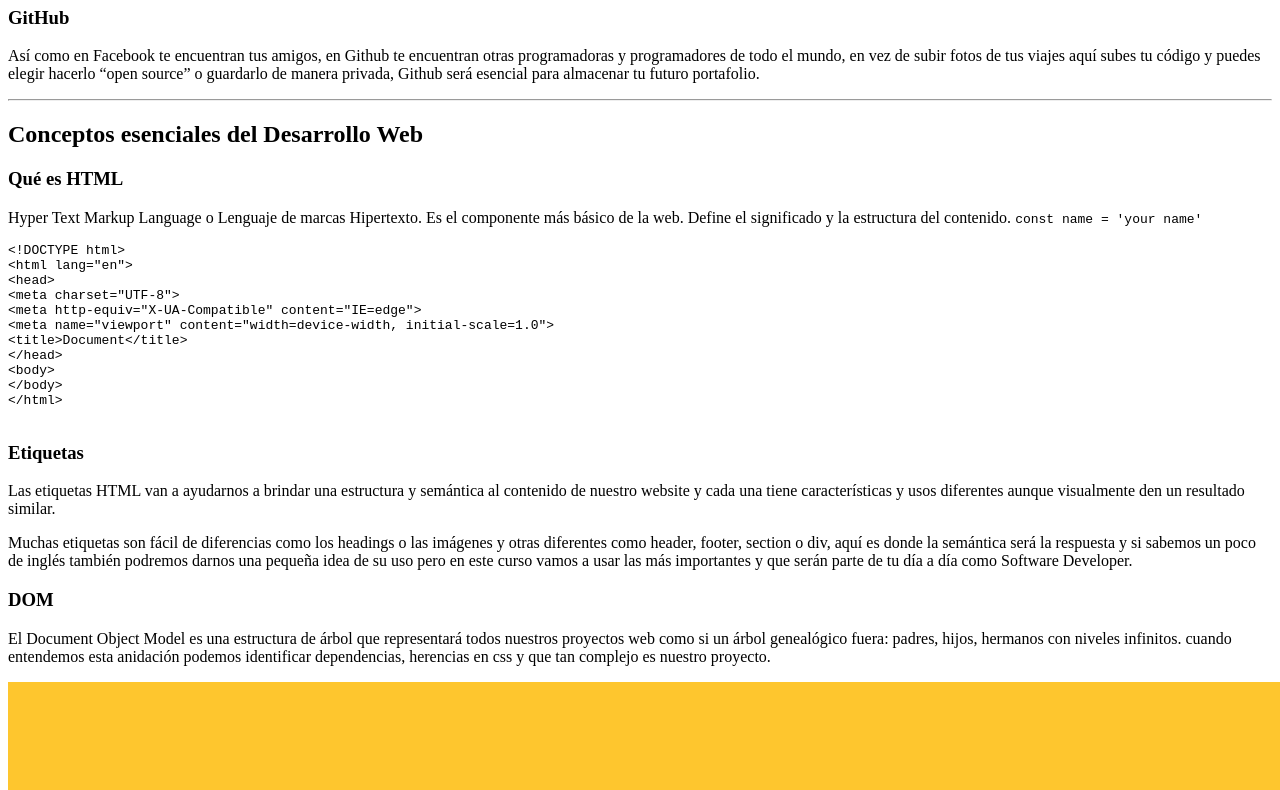
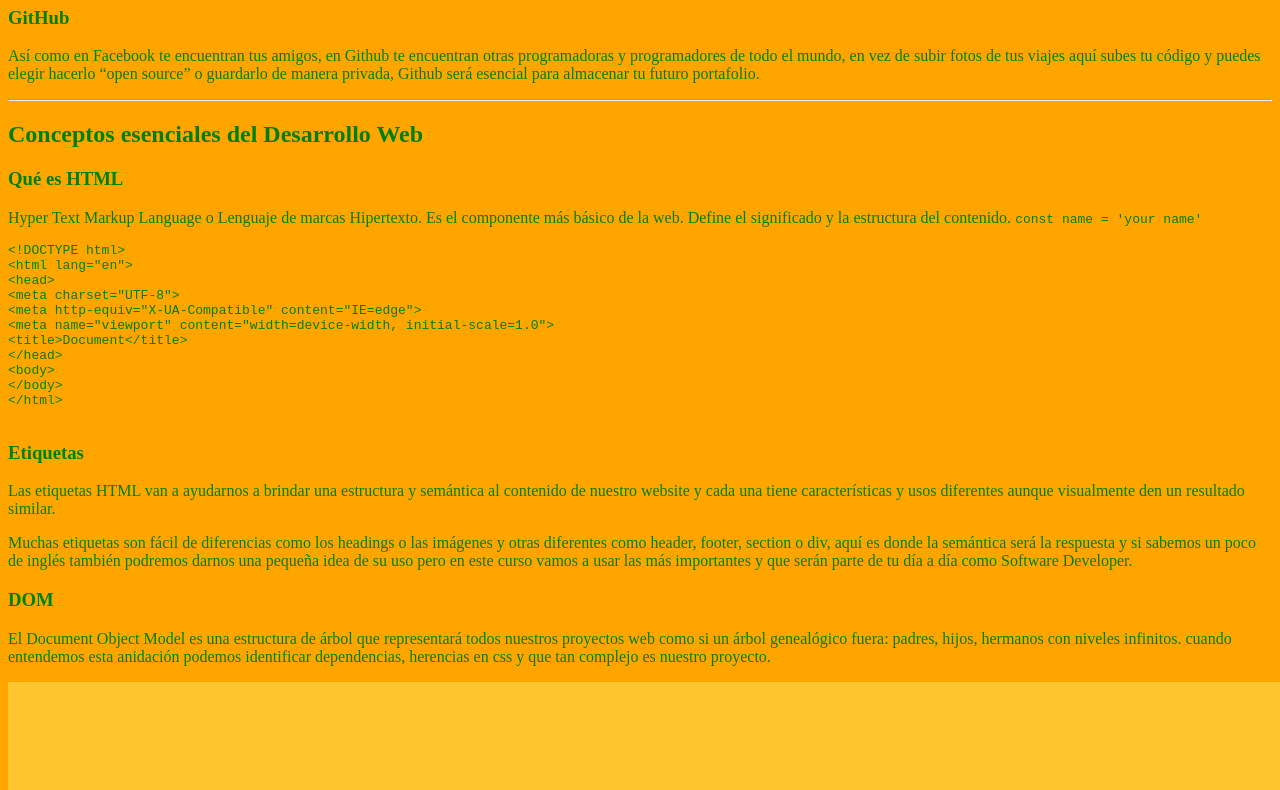
Before and after one commit to MonseV/curso-esencial-html-css, a plain HTML site: page index.html in a window 1280 px wide. Shown: the part 977-1767 px from the top of the page. Drawn offline with Linux system fonts and the light colour scheme.

Commit message:
clase 21 las 3 formas de agregar CSS

```diff
--- /dev/null
+++ b/css/styles.css
@@ -0,0 +1,4 @@
+body {
+  background: orange;
+  color: green;
+}
--- a/index.html
+++ b/index.html
@@ -4,8 +4,19 @@
     <meta charset="UTF-8">
     <meta http-equiv="X-UA-Compatible" content="IE=edge">
     <meta name="viewport" content="width=device-width, initial-scale=1.0">
+    <!-- como archivo externo -->
+    <link rel="stylesheet" href="./css/styles.css">
     <title>El Blog de Mon</title>
+    <!-- como etiqueta -->
+    <!-- <style>
+      body {
+        background: purple;
+        color: orange;
+      }
+    </style> -->
   </head>
+  <!-- como atributo -->
+  <!-- <body style="background: red; color: white;"> -->
   <body>
     <header>
       <nav>
```
